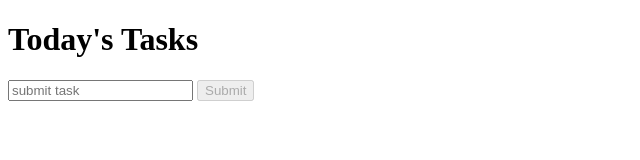
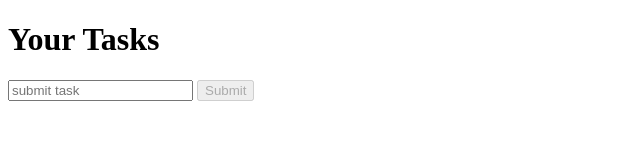
Before and after one commit to DanielPelnar/to-do-list-plain-javascript, a plain HTML site: page index.html in a window 1280 px wide. Shown: the whole page, without its empty margins (0-640 px from the left). Drawn offline with Linux system fonts and the light colour scheme.

Commit message:
change header text

```diff
--- a/index.html
+++ b/index.html
@@ -8,7 +8,7 @@
     </head>
     <body>
         <div id="mainFrame">
-            <h1>Today's Tasks</h1>
+            <h1>Your Tasks</h1>
             <div id="tasks">
             </div>
             <div id="control">
```
